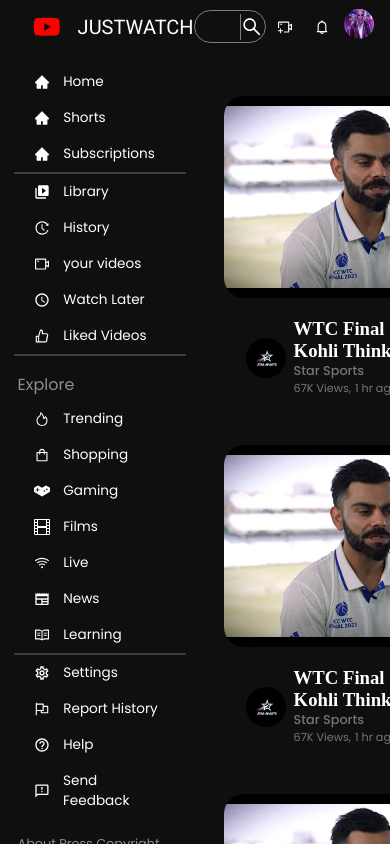
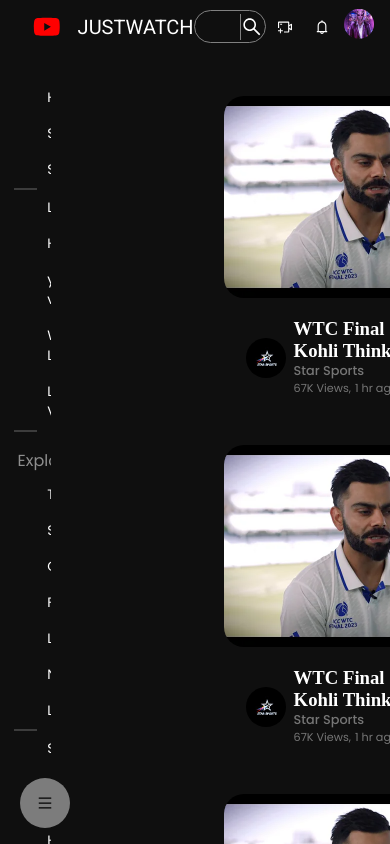
Before and after one commit to naveengitboi/youtubeclone, a React (Create React App) app in the folder client/: page / in a window 390 px wide. Shown: the top 844 px of the page. Built offline with nearby package versions, Linux system fonts and the light colour scheme; the HTML template or start-up script is replaced by a standard one.

Commit message:
added hamburger menu

```diff
--- a/client/src/App.css
+++ b/client/src/App.css
@@ -34,6 +34,27 @@
 {
     background: var(--darkBg);
 }
+
+
+.hamburgerMenu
+{
+  color: rgb(0, 0, 0);
+  position: fixed;
+  bottom:1rem;
+  display: flex;
+  justify-content: center;
+  align-items: center;
+  left: 20px;
+  cursor: pointer;
+  /* background-color: var(--darkBg); */
+  background-color: rgb(124, 124, 124);
+  width: 50px;
+  height: 50px;
+  border-radius: 50%;
+  z-index: 150;
+
+}
+
 .pages
 {
     margin-left: 14rem;
--- a/client/src/App.js
+++ b/client/src/App.js
@@ -7,13 +7,27 @@
 import {Routes,Route} from 'react-router-dom'
 import VideoCards from "./components/VideoCards";
 import VideoPlaying from "./pages/VideoPlaying";
+import {AiOutlineMenu} from 'react-icons/ai'
+import { useState } from "react";
 
 function App(){
+      const [closeMenu, setCloseMenu] = useState(false)
+  function handleMenu(){
+    setCloseMenu((prev) => {
+        return !prev
+    })
+
+  }
+
+
   return(
     <>
-    <Menu/>
-    <Navbar/>
-      <div className="pages">
+     <div className="hamburgerMenu" onClick={handleMenu}  >
+            <AiOutlineMenu  />
+      </div>
+    <Menu closingTime = {closeMenu} />
+    <Navbar />
+      <div className="pages" style={closeMenu ? {marginLeft:"3rem"} : {marginLeft:"14rem"}} >
       <Routes>
         <Route path="/">
           <Route index element={<Home/>} />
--- a/client/src/components/Menu.jsx
+++ b/client/src/components/Menu.jsx
@@ -1,12 +1,16 @@
 import '../css/Menu.css'
 import { NavLink } from "react-router-dom"
-import {AiFillHome, AiOutlineMenu, AiFillYoutube, AiOutlineHistory,AiOutlineLike,AiOutlineFire,AiOutlineShopping, AiOutlineFlag, AiOutlineVideoCamera, AiOutlineWifi, AiOutlineRead, AiOutlineCopyrightCircle} from 'react-icons/ai'
+import {AiFillHome, AiFillYoutube, AiOutlineHistory,AiOutlineLike,AiOutlineFire,AiOutlineShopping, AiOutlineFlag, AiOutlineVideoCamera, AiOutlineWifi, AiOutlineRead, AiOutlineCopyrightCircle} from 'react-icons/ai'
 import {MdVideoLibrary, MdOutlineWatchLater,MdOutlineSettings, MdOutlineHelpOutline,MdOutlineFeedback, MdNewspaper} from 'react-icons/md'
 import {BsFilm} from 'react-icons/bs'
 import {SiYoutubegaming} from 'react-icons/si'
-function Menu(){
+
+
+function Menu({closingTime}){
+
     return(
-        <div className="menuContainer">
+        <div className="menuContainer" style={closingTime?{left:"-40vw"} : {left:0}}>
+
             <ul className="navLinks">
                 <NavLink><AiFillHome/> Home</NavLink>
                 <NavLink><AiFillHome/> Shorts</NavLink>
--- a/client/src/components/Navbar.jsx
+++ b/client/src/components/Navbar.jsx
@@ -1,17 +1,21 @@
 import React from 'react'
 import { AiFillYoutube, AiOutlineVideoCameraAdd, AiOutlineBell,AiOutlineSearch } from 'react-icons/ai'
 import {BsFillMicFill} from 'react-icons/bs'
+import {AiOutlineMenu} from 'react-icons/ai'
 import userProfile from '../img/user.jpg'
-
+import {Link} from 'react-router-dom'
 import '../css/Navbar.css'
 
 
+
 function Navbar() {
+
+
+
   return (
     <div className="navbar">
-
       <div className="logo">
-         <h3 className='titles'><AiFillYoutube/>JustWatch</h3>
+         <Link to='/'> <h3 className='titles' ><AiFillYoutube/>JustWatch</h3></Link>
       </div>
       <div className="searchBar">
         <input type="search" />
--- a/client/src/css/Menu.css
+++ b/client/src/css/Menu.css
@@ -1,15 +1,15 @@
 .menuContainer
 {
     height: 100vh;
-    width: 12.5rem;
+    width: 13vw;
     background-color: var(--darkBg);
     font-family: poppins, 'Roboto';
-    padding: 4rem 0.85rem ;
+    padding: 5rem 0.85rem ;
     position: fixed;
     top: 0;
-    left: 0;
     overflow-y:scroll;
     scroll-behavior: smooth;
+    transition: all 0.25 ease;
 }
 /* Width */
 ::-webkit-scrollbar{
@@ -38,6 +38,8 @@
     border: 1px solid var(--hrColor);
 }
 
+
+
 .navLinks
 {
     display: flex;
--- a/client/src/css/Navbar.css
+++ b/client/src/css/Navbar.css
@@ -10,10 +10,18 @@
   top: 0;
 }
 
+.logo
+{
+  display: flex;
+  align-items: center;
+}
+
 .logo .titles {
   display: flex;
   align-items: center;
   text-transform: uppercase;
+  cursor: pointer;
+
 }
 
 .logo .titles svg {
```
